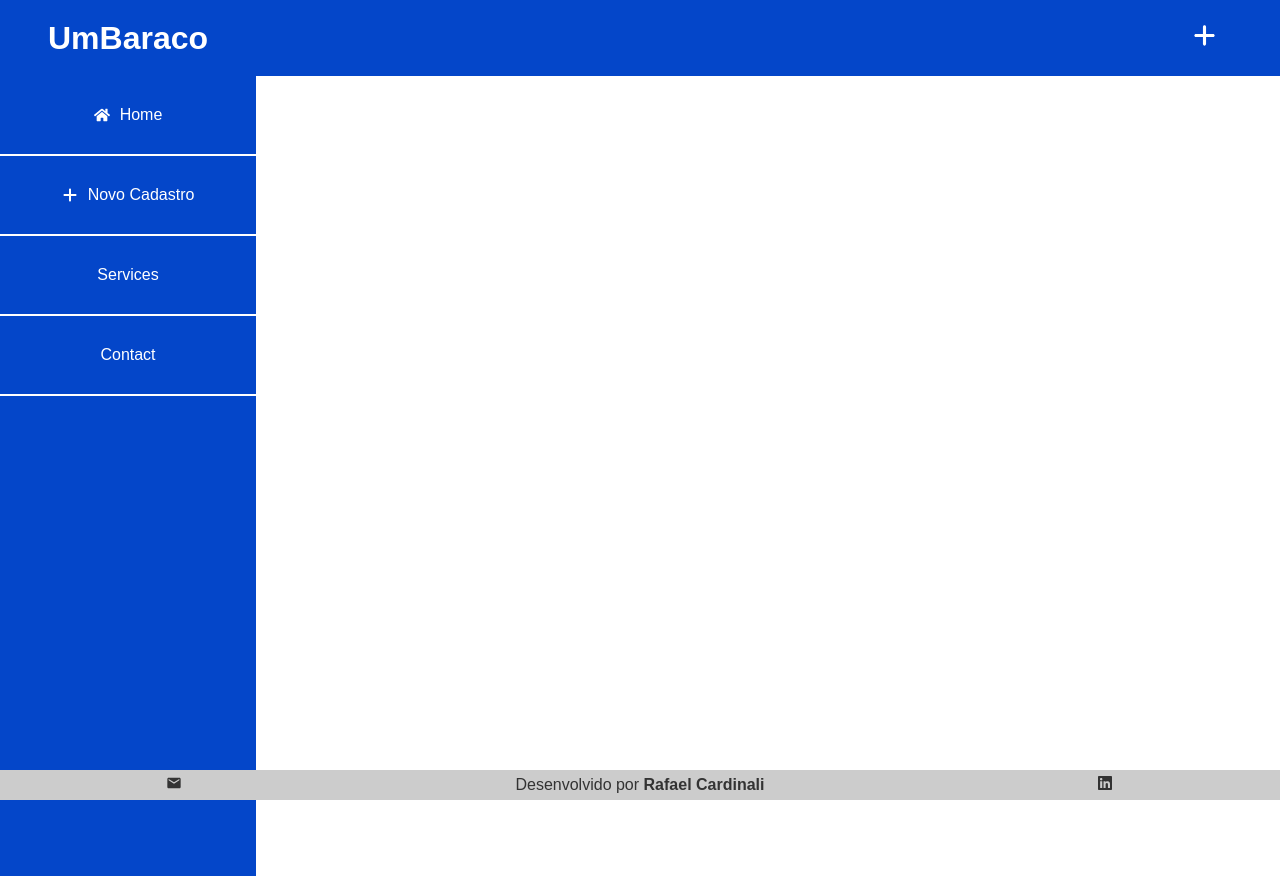
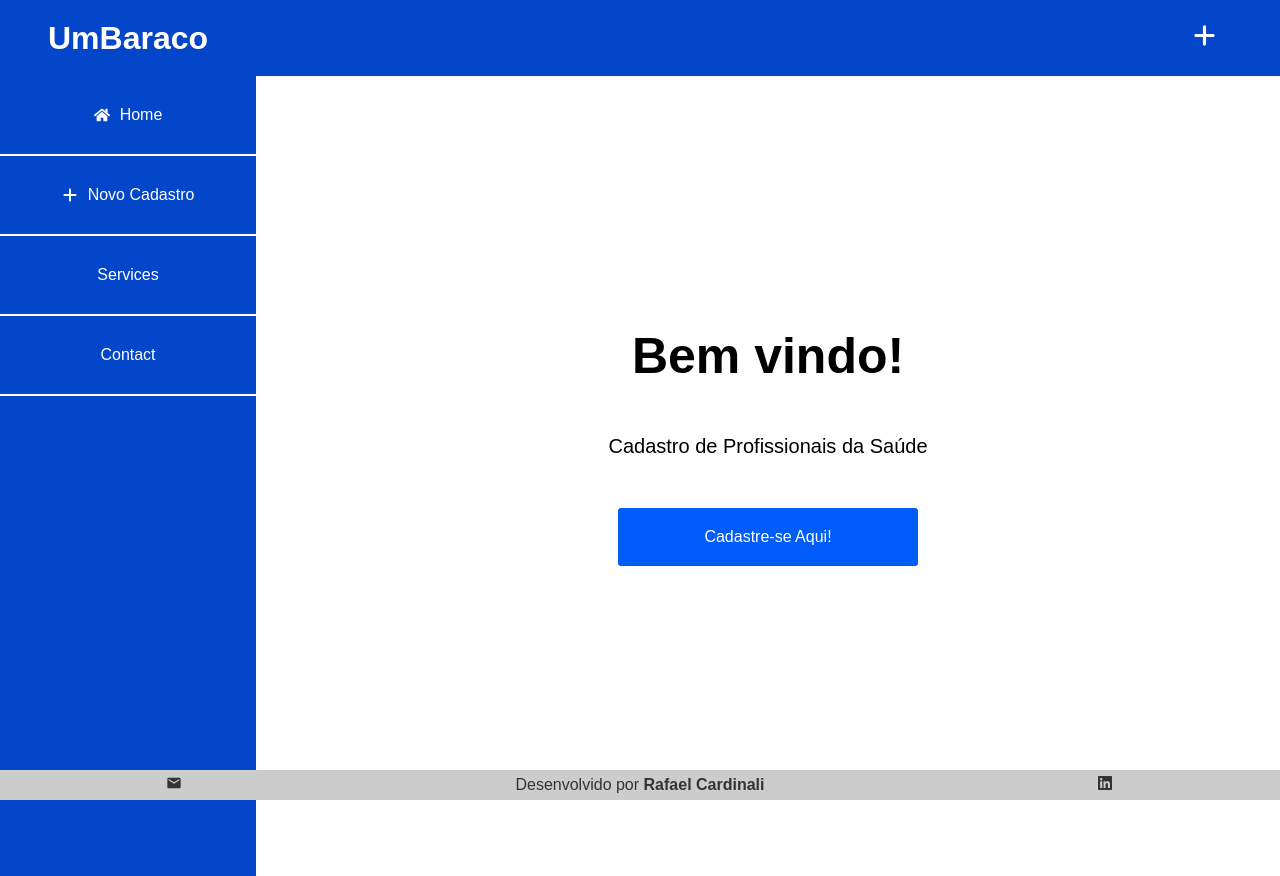
Before and after one commit to RafaCardinali/umbaraco-test, a React (Create React App) app: page / in a window 1280 px wide. Built offline with nearby package versions, Linux system fonts and the light colour scheme.

Commit message:
feat(home): home creation

```diff
--- a/src/AppRoutes.tsx
+++ b/src/AppRoutes.tsx
@@ -1,11 +1,14 @@
 import React from 'react';
 import { Routes, Route } from 'react-router-dom';
 import ProfessionalRegister from './components/professional-register/ProfessionalRegister';
+import Home from './components/home/Home';
 
 const AppRoutes = () => {
   return (
     <Routes>
+        <Route path='/' element={<Home />}/>
         <Route path="/professional-register" element={<ProfessionalRegister />} />
+        <Route path='*' element={<Home />}/>
     </Routes>
   );
 };
--- /dev/null
+++ b/src/components/home/Home.module.css
@@ -0,0 +1,29 @@
+@import '../../styles/variables.css';
+
+.content {
+    width: 80%;
+    height: calc(100vh - var(--header-height));
+    display: flex;
+    flex-direction: column;
+    justify-content: center;
+    gap: 3.125rem;
+    align-items: center;
+}
+
+.title {
+    font-size: 3.125rem;
+}
+
+.text {
+    font-size: 1.25rem;
+}
+
+.button {
+    width: 18.75rem;
+    text-align: center;
+    background-color: var(--btn-bg-color);
+    padding: 1.25rem 0;
+    color: white;
+    border-radius: .1875rem;
+    text-decoration: none;
+}
--- /dev/null
+++ b/src/components/home/Home.tsx
@@ -0,0 +1,14 @@
+import React from "react";
+import styles from './Home.module.css'
+
+const Home: React.FC = () => {
+    return (
+        <div className={styles.content}>
+            <h2 className={styles.title}>Bem vindo!</h2>
+            <p className={styles.text}>Cadastro de Profissionais da Saúde</p>
+            <a href="/professional-register" className={styles.button}>Cadastre-se Aqui!</a>
+        </div>
+    )
+}
+
+export default Home;
```
